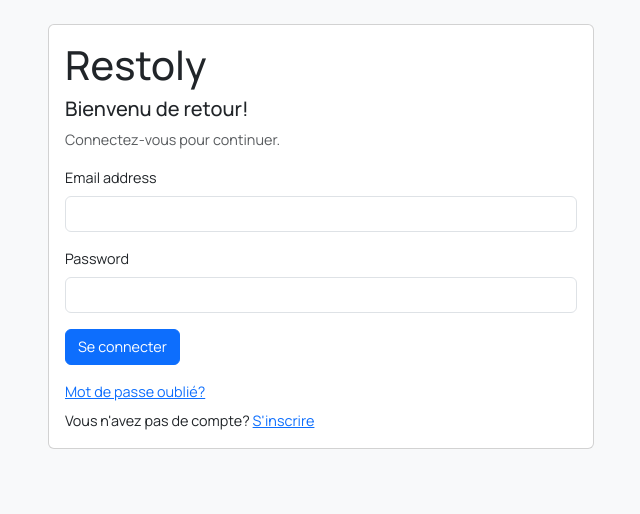
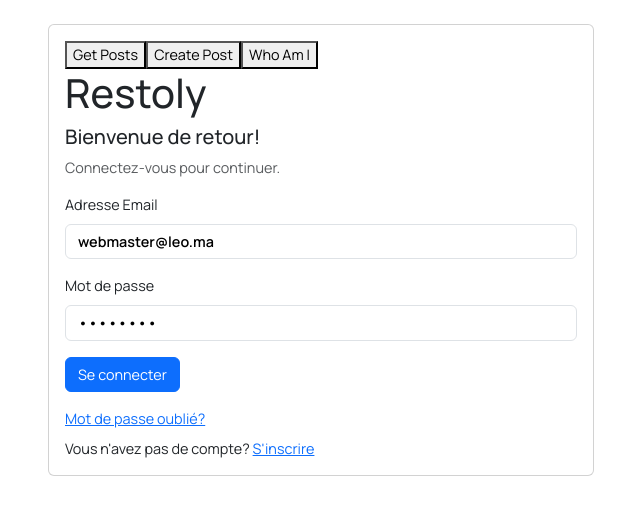
Before and after one commit to elfedali/restoly-console-react, a React (Create React App) app: page /auth in a window 1280 px wide. Shown: the top 514 px of the page, without its empty margins (319-959 px from the left). Built offline with nearby package versions, Linux system fonts and the light colour scheme; no server answers.

Commit message:
Add dev script and update login functionality

```diff
--- a/package.json
+++ b/package.json
@@ -18,6 +18,7 @@
   },
   "scripts": {
     "start": "react-scripts start",
+    "dev": "react-scripts start --host dev.restoly.ma --port 80",
     "build": "react-scripts build",
     "test": "react-scripts test",
     "eject": "react-scripts eject"
--- a/src/lyouts/auth.jsx
+++ b/src/lyouts/auth.jsx
@@ -3,7 +3,7 @@
 
 export default function Auth() {
     return (
-        <div className="auth-wrapper vh-100">
+        <div>
 
 
             <Container>
--- /dev/null
+++ b/src/services/api.js
@@ -0,0 +1,15 @@
+import axios from "axios";
+
+/**
+ * Create an Axios Client with defaults
+ */
+const http = axios.create({
+  baseURL: "http://localhost:8000",
+  headers: {
+    "X-Requested-With": "XMLHttpRequest",
+  },
+  withCredentials: true,
+  withXSRFToken: true,
+});
+
+export default http;
--- a/src/views/auth/login/login.jsx
+++ b/src/views/auth/login/login.jsx
@@ -1,39 +1,104 @@
-import React from 'react'
-import { Button, Card, Form } from 'react-bootstrap'
+
+import React, { useState, useEffect } from 'react'
+import { Button, Card, Form, Alert } from 'react-bootstrap'
 import { Link } from 'react-router-dom'
-
+import http from '../../../services/api'
+import axios from 'axios';
 
 export default function Login() {
+    const [email, setEmail] = useState('webmaster@leo.ma');
+    const [password, setPassword] = useState('password');
+    const [loading, setLoading] = useState(false);
+    const [error, setError] = useState('');
+    const [user, setUser] = useState(null);
+    const [token, setToken] = useState(null)//'26|FTxiiNJpj59Enw3jC278OTUC3HzQbrjhyTntwARC311faec9');
+
+    useEffect(() => {
+        getUser();
+    }, []);
+
+    async function getUser() {
+
+        await http.get('/sanctum/csrf-cookie');
+        await http.post('/login', {
+            email: 'webmaster@leo.ma',
+            password: 'password'
+        });
+        const user = await http.get('/api/user');
+        console.log(user);
+
+    }
+    async function handleLogin(e) {
+        e.preventDefault();
+        setLoading(true);
+        setError('');
+
+        try {
+
+            const response = await http.post('/login', {
+                email,
+                password
+
+            });
+            console.log(response.data);
+            setUser(response.data.user);
+            setToken(response.data.token);
+            // Handle successful login, e.g., redirect user
+        } catch (error) {
+            console.error('An unexpected error happened:', error);
+            setError('Identifiants incorrects. Veuillez réessayer.');
+        }
+
+        setLoading(false);
+        // send sanctom token to get user
+
+    }
+
+    async function getPosts() {
+        let { data } = await http.get("/api/posts");
+        console.log(data);
+    }
+    // create a post
+    async function createPost() {
+        let { data } = await http.post("/api/posts", {
+            title: "My first post",
+            content: "This is my first post",
+        });
+        console.log(data);
+    }
+    async function WhoAmI() {
+        let { data } = await http.get("/api/user");
+        setUser(data);
+    }
     return (
         <>
             <Card>
                 <Card.Body>
-                    <h1>
-                        Restoly
-                    </h1>
-                    <h5>Bienvenu de retour!
+                    <button onClick={getPosts}>Get Posts</button>
+                    <button onClick={createPost}>Create Post</button>
+                    <button onClick={WhoAmI}>Who Am I</button>
 
-                    </h5>
+                    <h1>Restoly</h1>
+                    <h5>Bienvenue de retour!</h5>
                     <p className='text-muted'>
                         Connectez-vous pour continuer.
                     </p>
-                    <Form>
-                        <Form.Group className="mb-3" controlId="exampleForm.ControlInput1">
-                            <Form.Label>Email address</Form.Label>
-                            <Form.Control type="email" />
+                    {error && <Alert variant="danger">{error}</Alert>}
+                    <Form onSubmit={handleLogin}>
+                        <Form.Group className="mb-3" controlId="email">
+                            <Form.Label>Adresse Email</Form.Label>
+                            <Form.Control type="email" placeholder="Entrez votre adresse email" value={email} onChange={(e) => setEmail(e.target.value)} />
                         </Form.Group>
-                        <Form.Group className="mb-3" controlId="exampleForm.ControlInput1">
-                            <Form.Label>Password</Form.Label>
-                            <Form.Control type="password" />
+                        <Form.Group className="mb-3" controlId="password">
+                            <Form.Label>Mot de passe</Form.Label>
+                            <Form.Control type="password" placeholder="Entrez votre mot de passe" value={password} onChange={(e) => setPassword(e.target.value)} />
                         </Form.Group>
-
-                        <Button variant="primary" type="submit" >
-                            Se connecter
+                        <Button variant="primary" type="submit" disabled={loading}>
+                            {loading ? 'Chargement...' : 'Se connecter'}
                         </Button>
                     </Form>
-
                     {/* links */}
-                    <div className="w-100  mt-3">
+                    <div className="w-100 mt-3">
                         <a href="#/forgot-password">Mot de passe oublié?</a>
                     </div>
                     <div className="w-100 mt-2">
@@ -41,7 +106,6 @@
                     </div>
                 </Card.Body>
             </Card>
-
         </>
     )
 }
```
